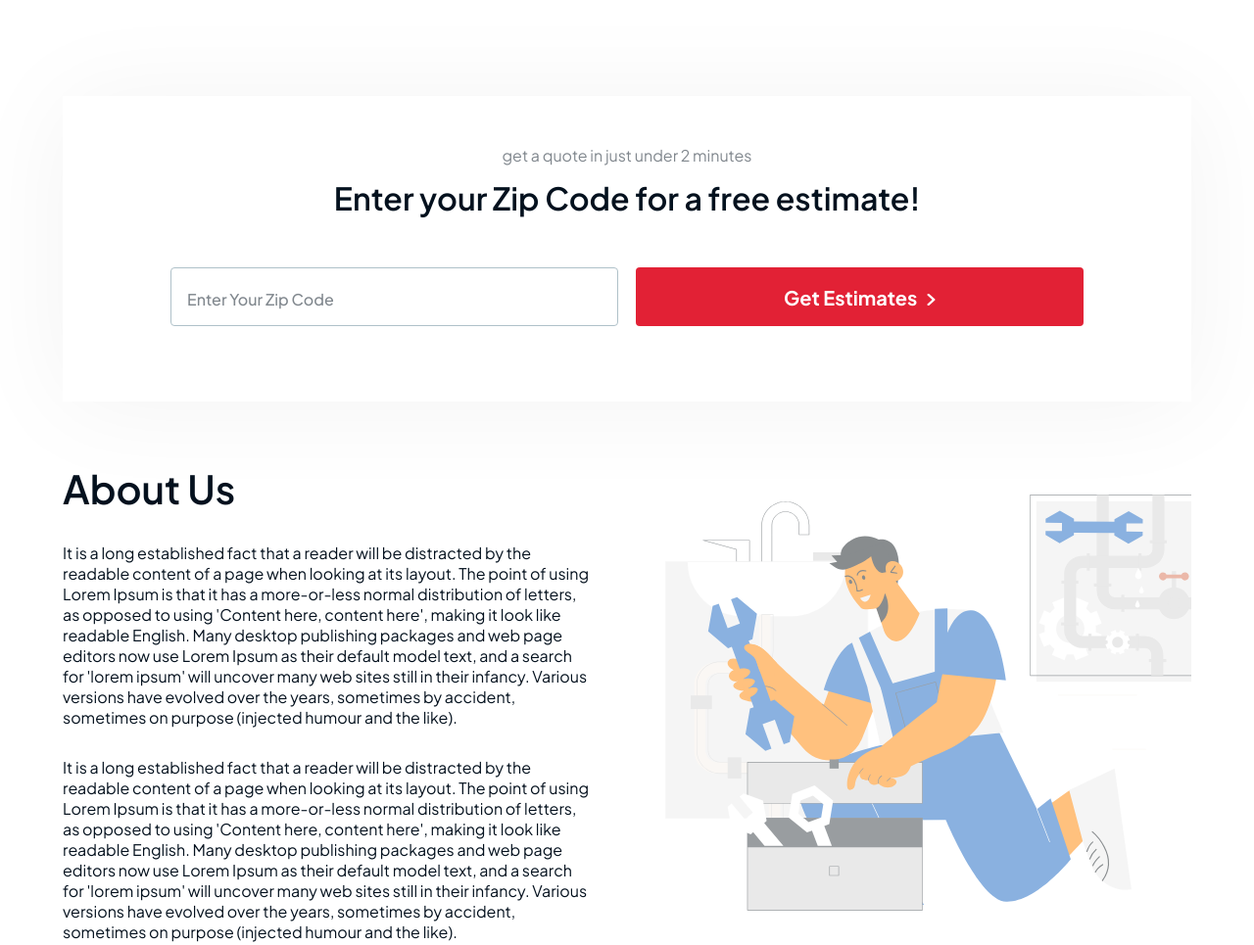
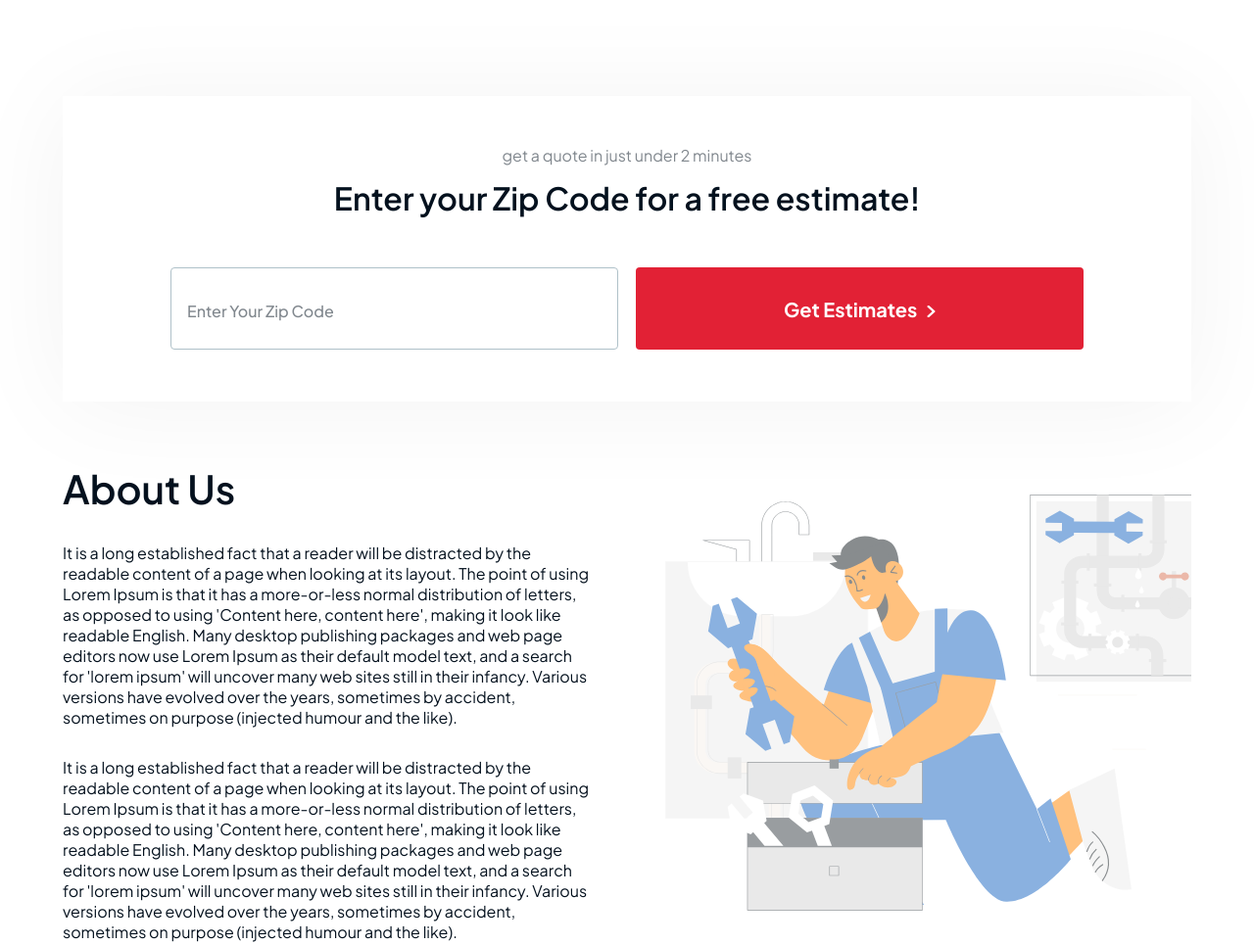
Before and after one commit to romansmolin/water-proofing, a website: page client/index.html in a window 1280 px wide. Shown: the part 1075-2040 px from the top of the page at 98% size. Drawn offline with Linux system fonts and the light colour scheme.

Commit message:
Increase height of btn and field

```diff
--- a/client/src/scss/landing/blocks/_recommendations.scss
+++ b/client/src/scss/landing/blocks/_recommendations.scss
@@ -86,7 +86,7 @@
             }
 
             .form-input, .submit {
-                height: 60px;
+                height: 84px;
             }
         }
     }
```
Also changed, not shown: client/src/css/style.css.
